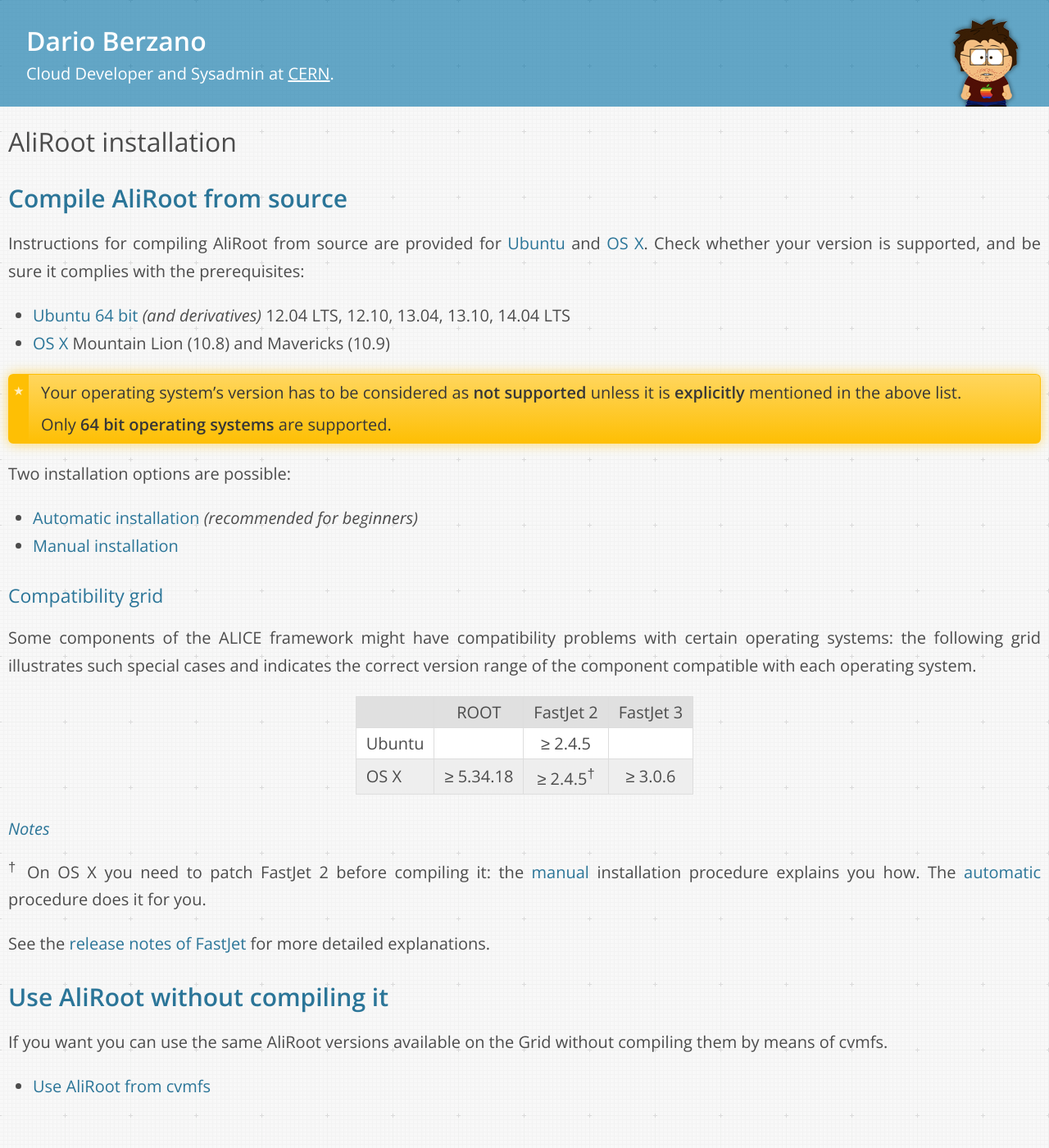
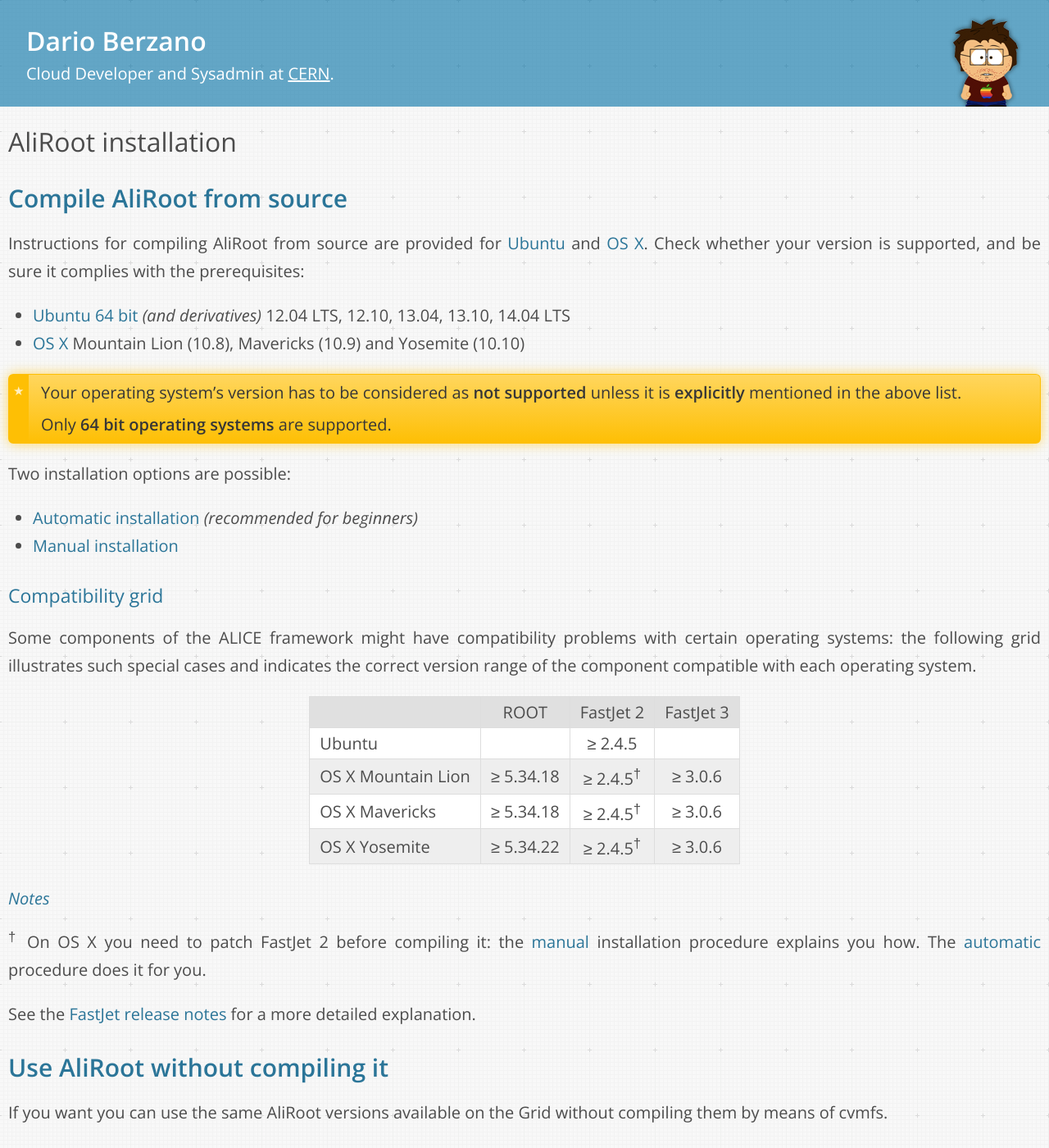
Before and after one commit to dberzano/dberzano.github.io, a Jekyll site: the page built from alice/install-aliroot/index.md, in a window 1280 px wide and 1400 px high. Shown: the whole window at 82% size. Built offline with Jekyll 4.4.1, drawn with Linux system fonts in a browser that asks for light colours; Markdown is read by kramdown in place of the engine named in the settings.

Commit message:
AliInst: add Yosemite to the supported platforms

```diff
--- a/alice/install-aliroot/index.md
+++ b/alice/install-aliroot/index.md
@@ -15,9 +15,10 @@
 Check whether your version is supported, and be sure it complies with
 the **prerequisites**:
 
-* [Ubuntu 64 bit](prereq-ubuntu) *(and derivatives)* 12.04 LTS, 12.10, 13.04,
-  13.10, 14.04 LTS
-* [OS X](prereq-osx) Mountain Lion (10.8) and Mavericks (10.9)
+* [Ubuntu 64 bit](prereq-ubuntu) *(and derivatives)* 12.04 LTS, 12.10,
+  13.04, 13.10, 14.04 LTS
+* [OS X](prereq-osx) Mountain Lion (10.8), Mavericks (10.9) and
+  Yosemite (10.10)
 
 > Your operating system's version has to be considered as **not
 > supported** unless it is **explicitly** mentioned in the above list.
@@ -37,21 +38,22 @@
 illustrates such special cases and indicates the correct version range
 of the component compatible with each operating system.
 
-|            | ROOT      | FastJet 2           | FastJet 3 |
-| ---------- |:---------:|:-------------------:|:---------:|
-| **Ubuntu** |           | ≥ 2.4.5             |           |
-| **OS X**   | ≥ 5.34.18 | ≥ 2.4.5<sup>†</sup> | ≥ 3.0.6   |
+|                        | ROOT      | FastJet 2           | FastJet 3 |
+| ---------------------- |:---------:|:-------------------:|:---------:|
+| **Ubuntu**             |           | ≥ 2.4.5             |           |
+| **OS X Mountain Lion** | ≥ 5.34.18 | ≥ 2.4.5<sup>†</sup> | ≥ 3.0.6   |
+| **OS X Mavericks**     | ≥ 5.34.18 | ≥ 2.4.5<sup>†</sup> | ≥ 3.0.6   |
+| **OS X Yosemite**      | ≥ 5.34.22 | ≥ 2.4.5<sup>†</sup> | ≥ 3.0.6   |
 
 
 #### Notes
 
-<sup>†</sup> On OS X you need to patch FastJet 2 before compiling it: the
-[manual](manual) installation procedure explains you how. The
+<sup>†</sup> On OS X you need to patch FastJet 2 before compiling it:
+the [manual](manual) installation procedure explains you how. The
 [automatic](auto) procedure does it for you.
 
-See the
-[release notes of FastJet](http://fastjet.fr/all-releases.html) for
-more detailed explanations.
+See the [FastJet release notes](http://fastjet.fr/all-releases.html)
+for a more detailed explanation.
 
 
 Use AliRoot without compiling it
```
